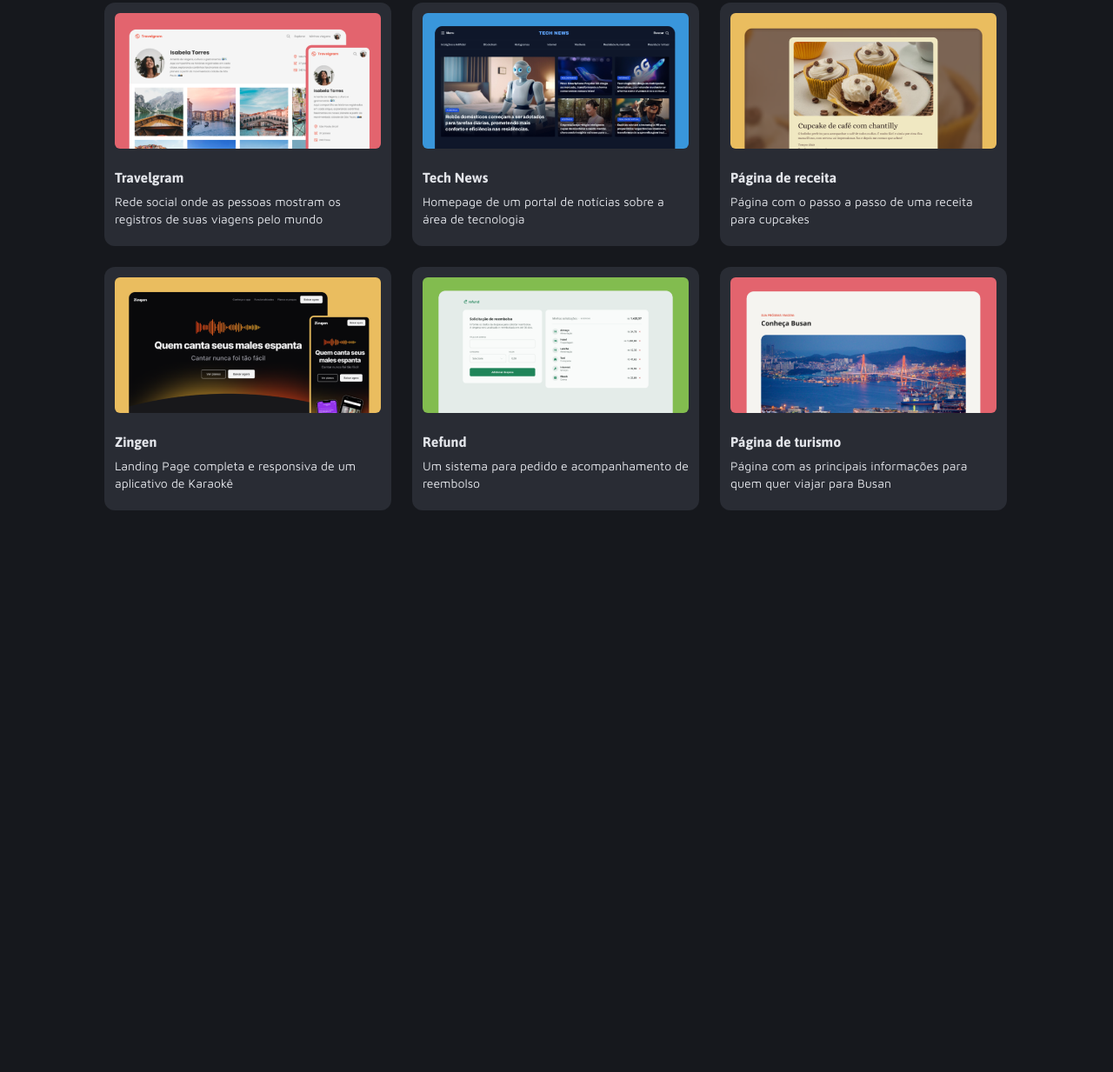
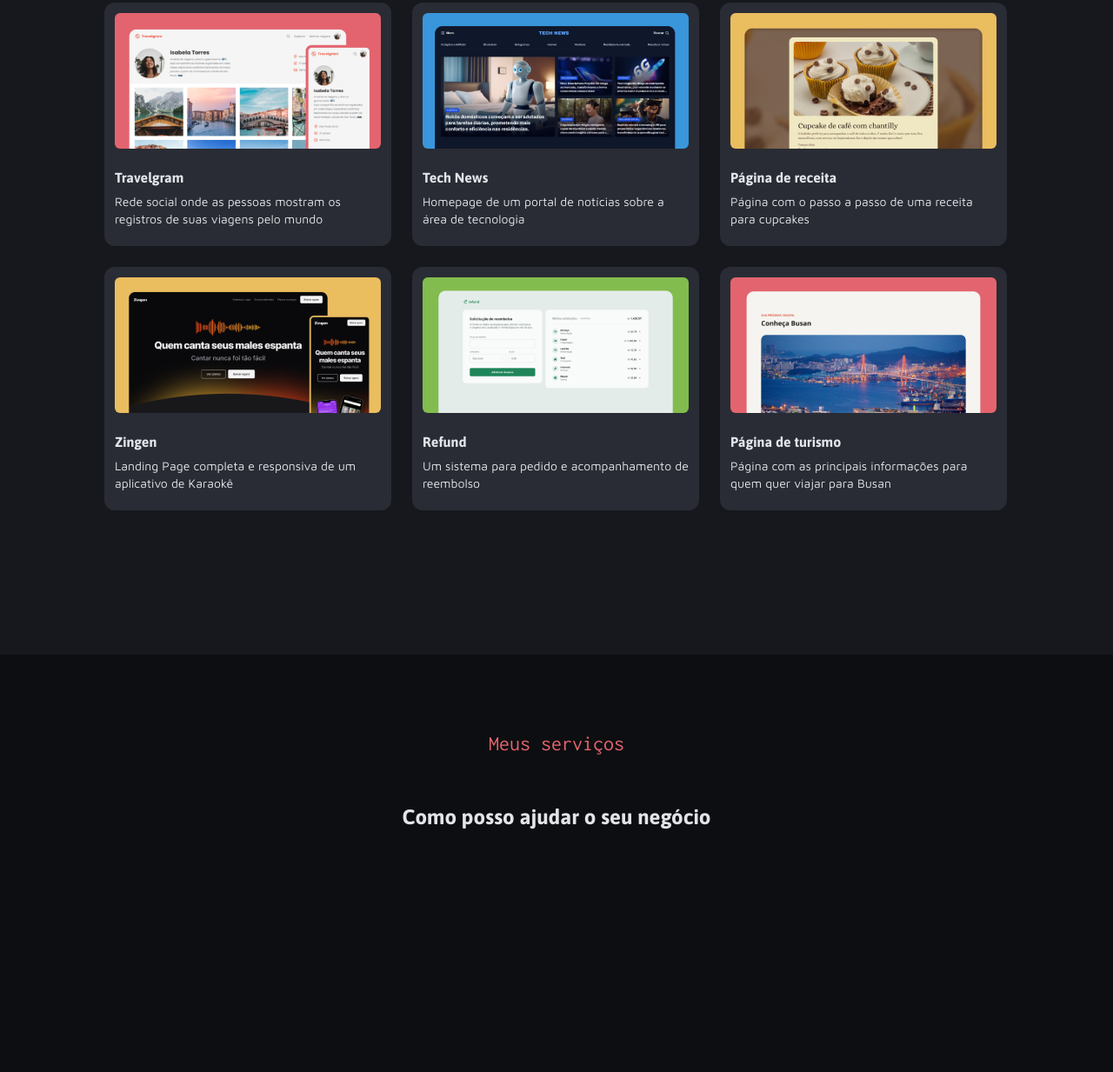
Before and after one commit to Eduuuhds/Desafio-Portfolio-Dev, a plain HTML site: page index.html in a window 1280 px wide. Shown: the part 934-2167 px from the top of the page at 87% size. Before the commit the page ends 1665 px from the top, so only its background shows below. Drawn offline with Linux system fonts and the light colour scheme.

Commit message:
Começando o services

```diff
--- a/index.html
+++ b/index.html
@@ -48,7 +48,6 @@
     </div>
 
     <div class="grid">
-
       <div class="card1">
         <p><img src="./assets/Images/Thumbnail_Project-01.png" alt=""></p>
         <div class="grid-cont"><span>Travelgram</span>
@@ -84,11 +83,18 @@
         <div class="grid-cont"><span>Página de turismo</span>
         <h1>Página com as principais informações para quem quer viajar para Busan</h1></div>
       </div>
+    </div>
+  </main>
+
+  <header class="services">
+    <div>
+    <span>Meus serviços</span>
+    <h1>Como posso ajudar o seu negócio</h1>
+    </div>
+    <div>
 
     </div>
-
-  </main>
-
+  </header>
 
 </body>
 </html>
--- a/style.css/index.css
+++ b/style.css/index.css
@@ -1,3 +1,4 @@
 @import url(./global.css);
 @import url(./header.css);
 @import url(./main.css);
+@import url(./services.css);
--- a/style.css/main.css
+++ b/style.css/main.css
@@ -1,8 +1,7 @@
 main {
   display: block;
-
   max-width: 1040px;
-  height: 584px;
+  height: 817px;
 
   margin: 60px auto;
   justify-content: center;
@@ -15,15 +14,14 @@ main {
 
   h1{
     font: var(--text-title-md);
+    color: var(--color-base-gray-600);
     font-size: 24px;
-    color: var(--color-base-gray-600);
   }
 }
 
 
 .grid {
   display: grid;
-  padding-bottom: 144px;
   margin: 56px auto;
   text-align: start;
   gap: 24px;
--- /dev/null
+++ b/style.css/services.css
@@ -0,0 +1,20 @@
+.services{
+  display: flex;
+  padding-top: 88px;
+
+  max-width: 100%;
+  height: 480px;
+  background-color: var(--color-base-gray-100);
+
+  span{
+    font: var(--text-subtitle);
+    color: var(--color-red);
+    font-size: 24px;
+  }
+
+  h1 {
+    font: var(--text-title-md);
+    color: var(--color-base-gray-600);
+  }
+
+}
```
